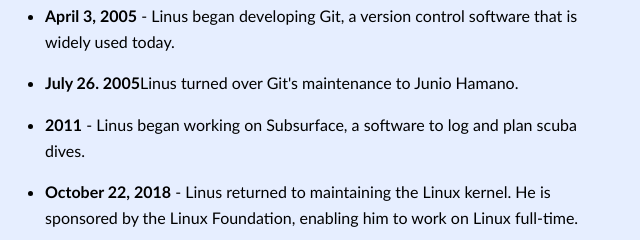
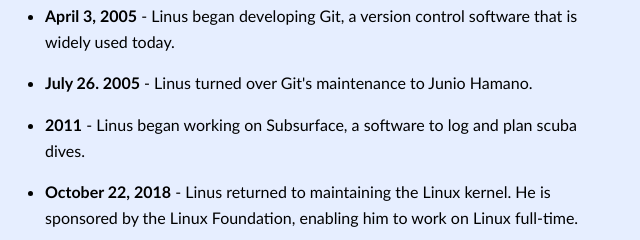
Before and after one commit to Burly-Panda/freeCodeCamp-Projects, a plain HTML site: page Tribute-Page-Project/Tribute-page.html in a window 1280 px wide. Shown: the part 1298-1538 px from the top of the page, 340-980 px from the left. Drawn offline with Linux system fonts and the light colour scheme.

Commit message:
Update Tribute-page.html

```diff
--- a/Tribute-Page-Project/Tribute-page.html
+++ b/Tribute-Page-Project/Tribute-page.html
@@ -35,7 +35,7 @@
                    <li><strong>March 14, 1994</strong> - Linux version 1.0 was released.</li>
                    <li><strong>1997-1999</strong> - Linus helped select the standard binary format for Unix and Linux. In 1999, he was named by the MIT Technology Review TR100 as one of the top 100 innovators in the world under 35.</li>
                    <li><strong>April 3, 2005</strong> - Linus began developing Git, a version control software that is widely used today.</li>
-                   <li><strong>July 26. 2005</strong>Linus turned over Git's maintenance to Junio Hamano.</li>
+                   <li><strong>July 26. 2005</strong> - Linus turned over Git's maintenance to Junio Hamano.</li>
                    <li><strong>2011</strong> - Linus began working on Subsurface, a software to log and plan scuba dives. </li>
                    <li><strong>October 22, 2018</strong> - Linus returned to maintaining the Linux kernel. He is sponsored by the Linux Foundation, enabling him to work on Linux full-time. </li>
                </ul>
```
